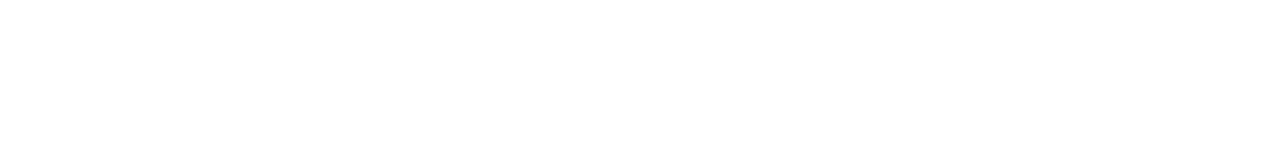
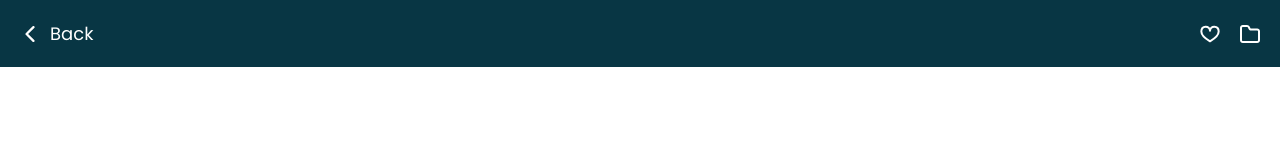
Before and after one commit to rieznik/vinyl-groove, a website: page index.html in a window 1280 px wide. Drawn offline with Linux system fonts and the light colour scheme.

Commit message:
header markup

```diff
--- a/css/styles.css
+++ b/css/styles.css
@@ -38,3 +38,66 @@ button {
   font-size: inherit;
   cursor: pointer;
 }
+
+.header {
+  background-color: var(--primary);
+}
+
+.header__nav {
+  display: flex;
+  justify-content: space-between;
+  align-items: baseline;
+  padding: 20px;
+}
+
+.header__btn-group {
+  display: flex;
+  gap: 20px;
+}
+
+.header__btn {
+  font-size: 1.125rem;
+  color: var(--white);
+  display: flex;
+  gap: 10px;
+  align-items: center;
+  transition: transform 0.3s;
+}
+
+.icon {
+  max-width: 100%;
+  flex-shrink: 0;
+  height: 100%;
+  width: 20px;
+  stroke: currentColor;
+}
+
+.header__btn .icon_heart {
+  stroke-width: 1.5;
+}
+
+.header__btn .icon_folder {
+  stroke-width: 2;
+}
+
+.header__btn .icon_chevron {
+  stroke-width: 2;
+  transform: rotate(90deg);
+  padding: 2px;
+}
+
+.header__btn:hover,
+.header__btn:focus {
+  transform: scale(1.1);
+  outline: none;
+}
+
+/* Helper Class to hide text visually but keep it accessible for screen reader or other assistive software. */
+.visually-hidden {
+  position: absolute;
+  height: 1px;
+  width: 1px;
+  overflow: hidden;
+  clip: rect(0, 0, 0, 0);
+  white-space: nowrap;
+}
--- a/index.html
+++ b/index.html
@@ -11,15 +11,57 @@
     <title>Vinyl Groove</title>
   </head>
   <body>
-    <header>
-      <nav>
-        <div><button></button></div>
-        <div>
-          <ul>
-            <li><a href=""></a></li>
-            <li><a href=""></a></li>
-          </ul>
-        </div>
+    <header class="header">
+      <nav class="header__nav">
+        <button class="header__btn">
+          <svg
+            class="icon icon_chevron"
+            role="img"
+            height="10"
+            width="10"
+            viewBox="0 0 10 10"
+            aria-hidden="true"
+            focusable="false"
+          >
+            <use xlink:href="#chevron"></use>
+          </svg>
+          Back
+        </button>
+
+        <ul class="header__btn-group">
+          <li>
+            <a class="header__btn" href="">
+              <svg
+                class="icon icon_heart"
+                role="img"
+                height="10"
+                width="10"
+                viewBox="0 0 10 10"
+                aria-hidden="true"
+                focusable="false"
+              >
+                <use xlink:href="#heart"></use>
+              </svg>
+              <span class="visually-hidden"> Favorites </span>
+            </a>
+          </li>
+          <li>
+            <a class="header__btn" href="">
+              <svg
+                class="icon icon_folder"
+                role="img"
+                height="10"
+                width="10"
+                viewBox="0 0 10 10"
+                aria-hidden="true"
+                focusable="false"
+              >
+                <use xlink:href="#folder"></use>
+              </svg>
+              <span class="visually-hidden"> Collections </span>
+            </a>
+          </li>
+        </ul>
       </nav>
     </header>
     <section>
@@ -49,7 +91,25 @@
     </nav>
 
     <!-- SVG Sprites -->
+
+    <!-- <svg class="icon">
+      <use xlink:href="#plus"></use>
+    </svg>
+    <svg class="icon">
+      <use xlink:href="#folder"></use>
+    </svg>
+    <svg class="icon">
+      <use xlink:href="#heart"></use>
+    </svg>
+    <svg class="icon">
+      <use xlink:href="#chevron"></use>
+    </svg> -->
+
     <svg width="0" height="0" class="hidden">
+      <!--
+        stroke="white"
+        stroke-width="1.66667"
+      -->
       <symbol
         fill="none"
         xmlns="http://www.w3.org/2000/svg"
@@ -58,12 +118,14 @@
       >
         <path
           d="M8 14.6667V7.99999M8 7.99999V1.33333M8 7.99999H14.6667M8 7.99999H1.33334"
-          stroke="white"
-          stroke-width="1.66667"
           stroke-linecap="round"
           stroke-linejoin="round"
         ></path>
       </symbol>
+      <!--
+        stroke="white"
+        stroke-width="2"
+      -->
       <symbol
         fill="none"
         xmlns="http://www.w3.org/2000/svg"
@@ -72,12 +134,14 @@
       >
         <path
           d="M19 15.2222V6.33333C19 5.86184 18.8104 5.40965 18.4728 5.07625C18.1352 4.74286 17.6774 4.55556 17.2 4.55556H11.1124C10.7781 4.55554 10.4503 4.46356 10.1659 4.28992C9.88155 4.11628 9.65175 3.86783 9.5023 3.57244L8.6977 1.98311C8.54818 1.68759 8.31824 1.43906 8.03368 1.2654C7.74912 1.09175 7.4212 0.999846 7.0867 1H2.8C2.32261 1 1.86477 1.1873 1.52721 1.5207C1.18964 1.8541 1 2.30628 1 2.77778V15.2222C1 15.6937 1.18964 16.1459 1.52721 16.4793C1.86477 16.8127 2.32261 17 2.8 17H17.2C17.6774 17 18.1352 16.8127 18.4728 16.4793C18.8104 16.1459 19 15.6937 19 15.2222Z"
-          stroke="white"
-          stroke-width="2"
           stroke-linecap="round"
           stroke-linejoin="round"
         ></path>
       </symbol>
+      <!--
+        stroke="black"
+        stroke-width="1.10308"
+      -->
       <symbol
         fill="none"
         xmlns="http://www.w3.org/2000/svg"
@@ -86,11 +150,13 @@
       >
         <path
           d="M14 4.6617C14 8.21672 7.5 11.9998 7.5 11.9998C7.5 11.9998 1 8.21672 1 4.6617C1 -0.165119 7.5 -0.0999381 7.5 4.14814C7.5 -0.0999381 14 -0.0363918 14 4.6617Z"
-          stroke="black"
-          stroke-width="1.10308"
           stroke-linejoin="round"
         ></path>
       </symbol>
+      <!--
+        stroke="#0A2530"
+        stroke-width="2"
+      -->
       <symbol
         fill="none"
         xmlns="http://www.w3.org/2000/svg"
@@ -99,8 +165,6 @@
       >
         <path
           d="M1 1L7 7L13 1"
-          stroke="#0A2530"
-          stroke-width="2"
           stroke-linecap="round"
           stroke-linejoin="round"
         ></path>
```
